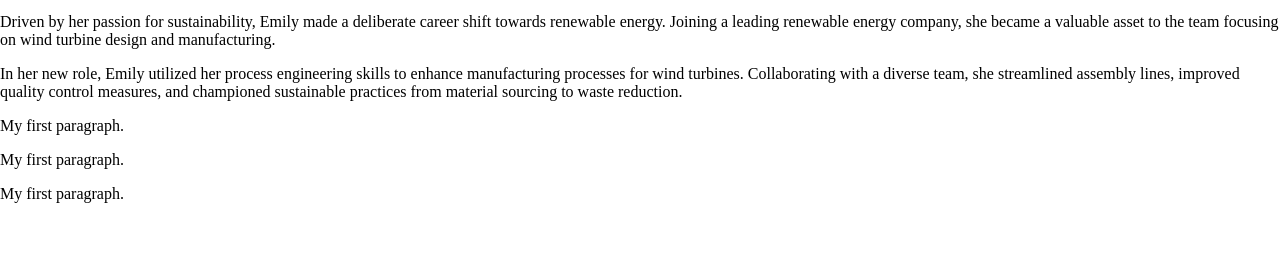
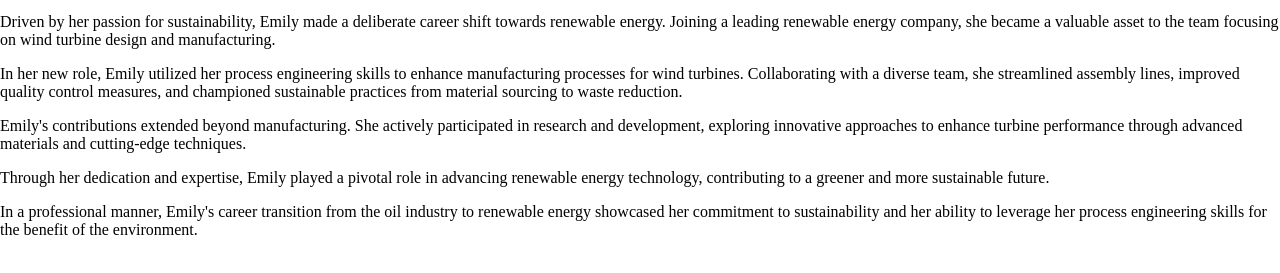
Before and after one commit to Sondrelux/Trust-Saint-Join, a plain HTML site: page main.html in a window 1280 px wide. Shown: the part 319-592 px from the top of the page. Drawn offline with Linux system fonts and the light colour scheme.

Commit message:
Update main.html
Lagt inn story

```diff
--- a/main.html
+++ b/main.html
@@ -81,9 +81,9 @@
         <p>Kari has been employed in Equinor for 30 years, working offshore as a process engineer. She excelled in optimizing refining processes and ensuring operational efficiency while minimizing environmental impact.</p>
         <p>Driven by her passion for sustainability, Emily made a deliberate career shift towards renewable energy. Joining a leading renewable energy company, she became a valuable asset to the team focusing on wind turbine design and manufacturing. </p>
         <p>In her new role, Emily utilized her process engineering skills to enhance manufacturing processes for wind turbines. Collaborating with a diverse team, she streamlined assembly lines, improved quality control measures, and championed sustainable practices from material sourcing to waste reduction. </p>
-        <p>My first paragraph.</p>
-        <p>My first paragraph.</p>
-        <p>My first paragraph.</p>
+        <p>Emily's contributions extended beyond manufacturing. She actively participated in research and development, exploring innovative approaches to enhance turbine performance through advanced materials and cutting-edge techniques. </p>
+        <p>Through her dedication and expertise, Emily played a pivotal role in advancing renewable energy technology, contributing to a greener and more sustainable future. </p>
+        <p>In a professional manner, Emily's career transition from the oil industry to renewable energy showcased her commitment to sustainability and her ability to leverage her process engineering skills for the benefit of the environment. </p>
     </div>
     <div class="footer" >
     </div>
```
